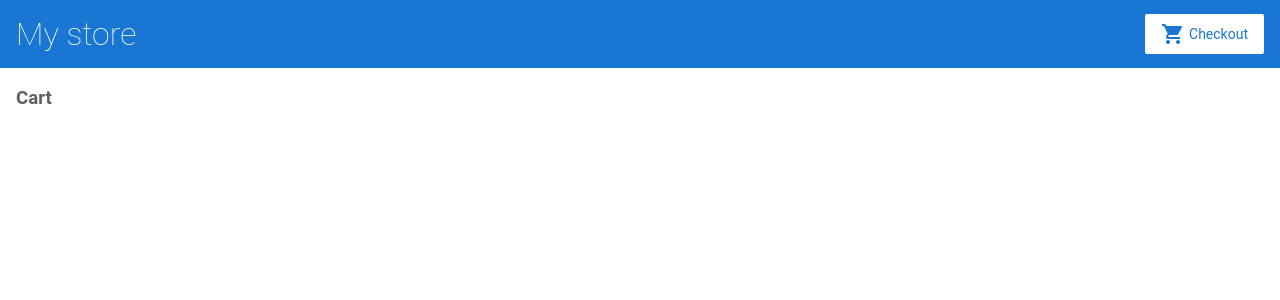
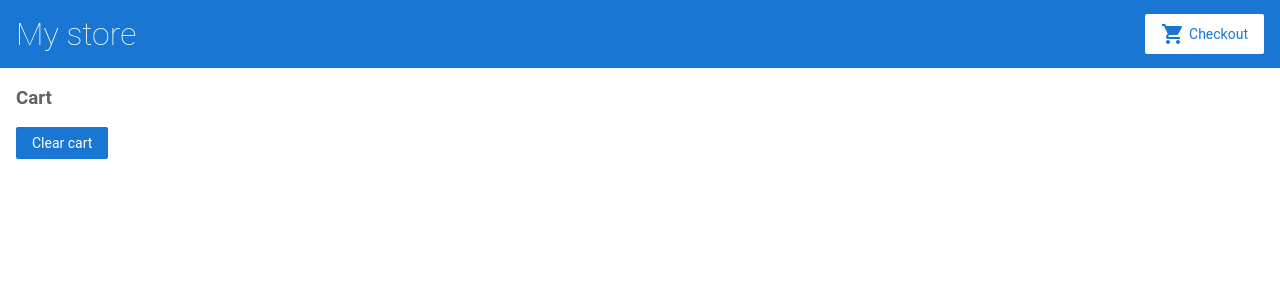
Before and after one commit to zhoricc3398/angular-tutorial-first, an Angular app: page /cart in a window 1280 px wide. Shown: the top 300 px of the page. Built offline with nearby package versions, Linux system fonts and the light colour scheme.

Commit message:
feat(angular-tutorial-first): Add clear cart button

```diff
--- a/src/app/cart/cart.component.html
+++ b/src/app/cart/cart.component.html
@@ -4,3 +4,5 @@
     <span>{{item.name}}</span>
     <span>{{item.price | currency}}</span>
 </div>
+
+<button (click)="clearCart()">Clear cart</button>
--- a/src/app/cart/cart.component.ts
+++ b/src/app/cart/cart.component.ts
@@ -15,4 +15,8 @@ export class CartComponent implements OnInit {
   ngOnInit() {
   }
 
+  clearCart() {
+    this.cartService.clearCart()
+    this.items = this.cartService.getItems()
+  }
 }
```
